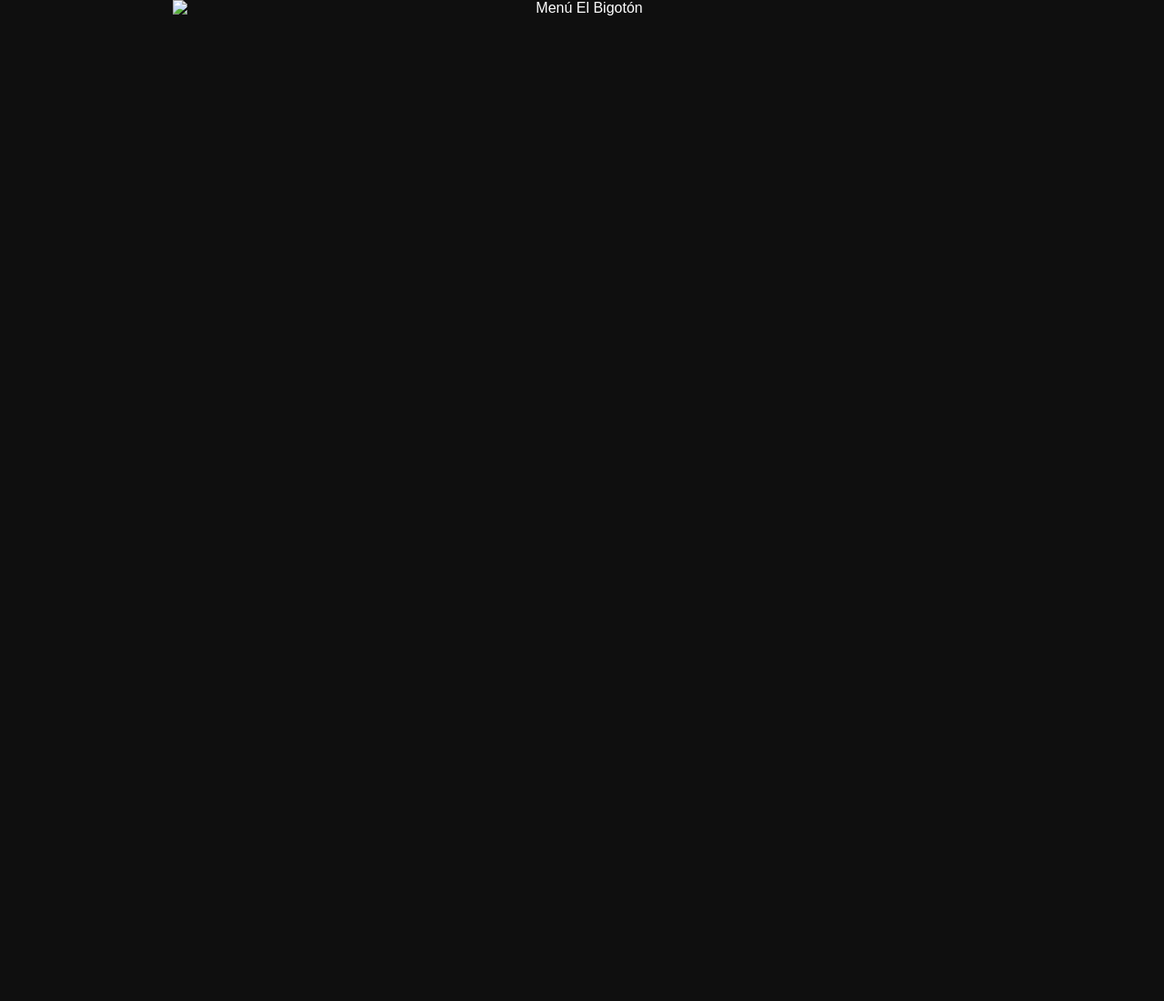
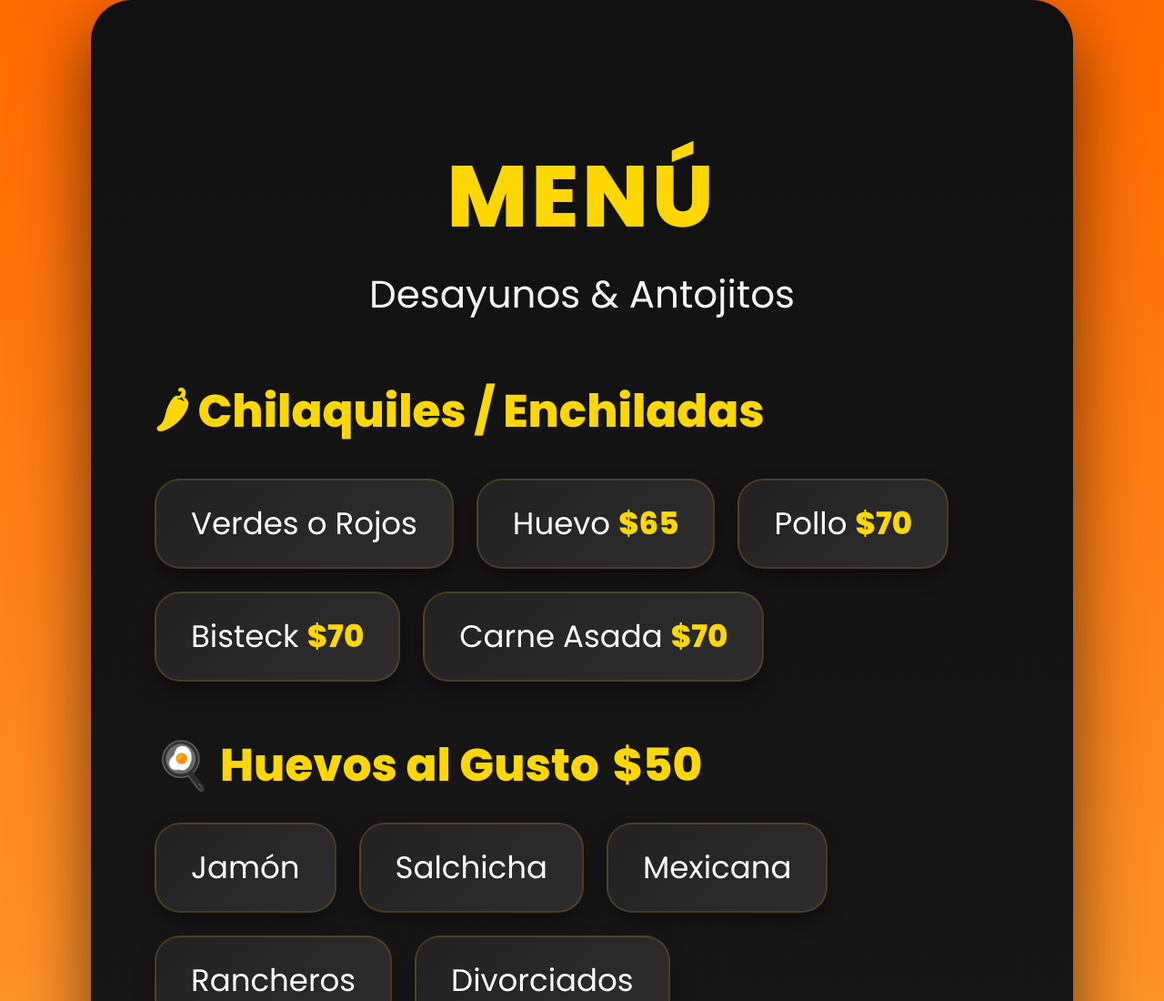
Before and after one commit to El-Bigoton/menu, a plain HTML site: page index.html in a window 1280 px wide. Shown: the top 1100 px of the page at 91% size. Before the commit the page ends 800 px from the top, so only its background shows below. Drawn offline with Linux system fonts and the light colour scheme.

Commit message:
Update index.html

```diff
--- a/index.html
+++ b/index.html
@@ -1,28 +1,178 @@
 <!DOCTYPE html>
 <html lang="es">
 <head>
-  <meta charset="UTF-8">
-  <title>Menú</title>
-  <meta name="viewport" content="width=device-width, initial-scale=1.0">
-  <style>
-    body {
-      margin: 0;
-      font-family: Arial, sans-serif;
-      background: #0f0f0f;
-      color: #fff;
-      text-align: center;
-    }
-    img {
-      width: 100%;
-      max-width: 900px;
-      margin: auto;
-      display: block;
-    }
-  </style>
+<meta charset="UTF-8">
+<title>Menú WhatsApp</title>
+<link href="https://fonts.googleapis.com/css2?family=Poppins:wght@400;600;800&display=swap" rel="stylesheet">
+<style>
+*{box-sizing:border-box}
+
+body{
+    margin:0;
+    font-family:'Poppins', sans-serif;
+    background:linear-gradient(180deg,#ff6a00,#ffb347);
+    display:flex;
+    justify-content:center;
+    align-items:center;
+}
+
+.menu{
+    width:1080px;
+    height:1920px;
+    background:linear-gradient(180deg,#111,#1b1b1b);
+    color:#fff;
+    padding:80px 70px;
+    border-radius:45px;
+    box-shadow:0 30px 80px rgba(0,0,0,.6);
+}
+
+h1{
+    text-align:center;
+    font-size:95px;
+    color:#ffd700;
+    margin-bottom:5px;
+    letter-spacing:4px;
+}
+
+.subtitle{
+    text-align:center;
+    font-size:42px;
+    margin-bottom:60px;
+    color:#f5f5f5;
+}
+
+.section{
+    margin-bottom:55px;
+}
+
+.section h2{
+    font-size:50px;
+    color:#ffd700;
+    margin-bottom:25px;
+    display:flex;
+    align-items:center;
+    gap:15px;
+}
+
+.items{
+    display:flex;
+    flex-wrap:wrap;
+    gap:25px;
+}
+
+.item{
+    background:linear-gradient(135deg,#222,#2d2d2d);
+    padding:22px 38px;
+    border-radius:28px;
+    font-size:34px;
+    box-shadow:0 10px 20px rgba(0,0,0,.4);
+    border:2px solid rgba(255,215,0,.15);
+}
+
+.price{
+    color:#ffd700;
+    font-weight:700;
+}
+
+.highlight{
+    background:linear-gradient(135deg,#ffd700,#ffb700);
+    color:#000;
+    font-weight:800;
+}
+
+.footer{
+    margin-top:60px;
+    background:linear-gradient(135deg,#ffd700,#ffae00);
+    color:#000;
+    padding:45px;
+    text-align:center;
+    border-radius:40px;
+    font-weight:800;
+    font-size:42px;
+    box-shadow:0 15px 40px rgba(0,0,0,.5);
+}
+
+.contact{
+    margin-top:40px;
+    text-align:center;
+    font-size:34px;
+    color:#f5f5f5;
+}
+</style>
 </head>
 <body>
 
-  <img src="menu.png" alt="Menú El Bigotón">
+<div class="menu">
+    <h1>MENÚ</h1>
+    <div class="subtitle">Desayunos & Antojitos</div>
+
+    <div class="section">
+        <h2>🌶 Chilaquiles / Enchiladas</h2>
+        <div class="items">
+            <div class="item">Verdes o Rojos</div>
+            <div class="item">Huevo <span class="price">$65</span></div>
+            <div class="item">Pollo <span class="price">$70</span></div>
+            <div class="item">Bisteck <span class="price">$70</span></div>
+            <div class="item">Carne Asada <span class="price">$70</span></div>
+        </div>
+    </div>
+
+    <div class="section">
+        <h2>🍳 Huevos al Gusto <span class="price">$50</span></h2>
+        <div class="items">
+            <div class="item">Jamón</div>
+            <div class="item">Salchicha</div>
+            <div class="item">Mexicana</div>
+            <div class="item">Rancheros</div>
+            <div class="item">Divorciados</div>
+        </div>
+    </div>
+
+    <div class="section">
+        <h2>🥪 Tortas <span class="price">$40</span></h2>
+        <div class="items">
+            <div class="item">Huevo</div>
+            <div class="item">Jamón</div>
+            <div class="item">Milanesa</div>
+            <div class="item">Salchicha</div>
+        </div>
+    </div>
+
+    <div class="section">
+        <h2>🧀 Molletes <span class="price">$45</span></h2>
+        <div class="items">
+            <div class="item highlight">Clásicos</div>
+        </div>
+    </div>
+
+    <div class="section">
+        <h2>🌮 Tacos <span class="price">$50</span></h2>
+&nbsp;
+&nbsp;
+        <div class="items">
+            <div class="item">Tacos Dorados</div>
+            <div class="item">Tacos de Bisteck</div>
+        </div>
+    </div>
+
+    <div class="section">
+        <h2>🥞 Hot Cakes <span class="price">$65</span></h2>
+        <div class="items">
+            <div class="item highlight">Recién hechos</div>
+        </div>
+    </div>
+
+    <div class="footer">
+        ☕ EN LA COMPRA DE TU DESAYUNO<br>
+        ¡CAFÉ GRATIS!
+    </div>
+
+    <div class="contact">
+        📍 Mina 92, Col. Guerrero<br>
+        📞 5659928057<br><br>
+        🥡 Desechable para llevar <span class="price">$10</span>
+    </div>
+</div>
 
 </body>
 </html>
```
